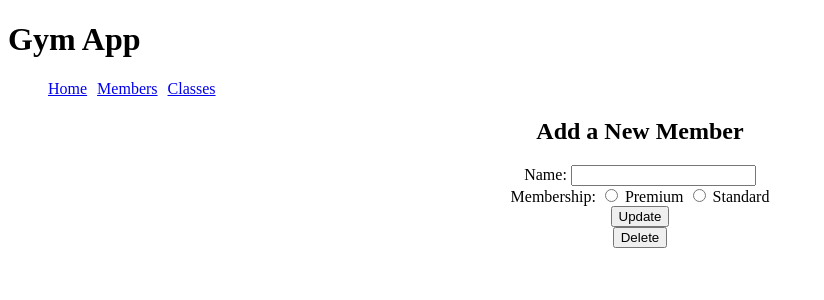
After one commit to DerekBracken/gym_project, a Flask app: template gym_app/templates/members/edit.html in a window 1280 px wide. The commit adds this page. Shown: the top 300 px of the page, without its empty margins (0-824 px from the left). Run offline with Flask 2, Linux system fonts and the light colour scheme; the template is opened without the code that fills it, so the values that code supplies are empty.

Commit message:
member update and delete button added

```diff
--- /dev/null
+++ b/gym_app/templates/members/edit.html
@@ -0,0 +1,26 @@
+{% extends "base.html" %}
+{% block content %}
+
+<h2>Add a New Member</h2>
+
+<form action="/members/{{ member.id }}" method="POST">
+    <div>
+        <label for="name">Name:</label>
+        <input type="text" id="name" name="name" value="{{ member.name }}">
+    </div>
+    <div>
+        <label for="membership">Membership:</label>
+
+        <input type="radio" id="membership" name="membership" value="True">
+        <label for="premium">Premium</label>
+        <input type="radio" id="membership" name="membership" value="False">
+        <label for="standard">Standard</label><br>
+    </div>
+    <input type="submit" value="Update">
+</form>
+<form action="/members/{{ member.id }}/delete" method="POST">
+    <input type="submit" value="Delete">
+</form>
+
+
+{% endblock %}
```
Also changed, not shown: gym_app/controllers/member_controller.py (+24 -1 lines), gym_app/db/gym_manager.sql (+3 -4 lines), gym_app/templates/members/index.html (+7 -1 lines).
